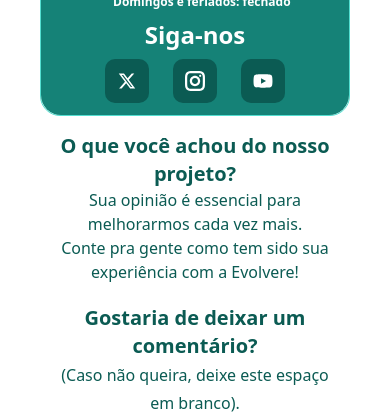
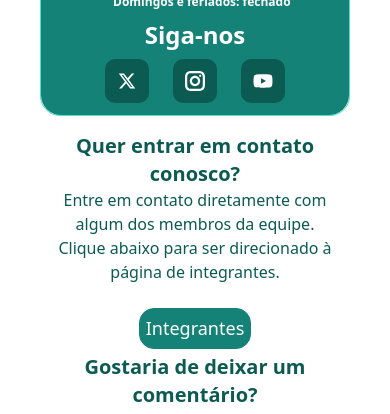
Before and after one commit to BSM-Global-Solution/evolvere, a React (Vite) app: page /contato in a window 390 px wide. Shown: the part 980-1394 px from the top of the page. Built offline with nearby package versions, Linux system fonts and the light colour scheme; a web font is replaced by a local one.

Commit message:
feat(Contato): adicionado, estilizado e feito a responsividade de um novo botão com funcionalidade de link para a pagina de integrantes, na pagina de contato.

```diff
--- a/src/routes/Contato/index.tsx
+++ b/src/routes/Contato/index.tsx
@@ -150,7 +150,7 @@ export default function Contato() {
           </div>
           <div
             className="bg-[var(--color-green-400)] rounded-[20px] flex flex-col items-center py-1
-                        sm:items-start md:mt-10 md:mb-3 lg:w-[40%] lg:mr-7 lg:mb-7 lg:py-3 xl:mr-9 xl:ml-9 xl:py-4 2xl:ml-14 2xl:mr-14 2xl:py-8 2xl:mt-14"
+                        sm:items-start md:mt-10 md:mb-3 md:mr-5 md:ml-5 lg:w-[40%] lg:mr-7 lg:mb-7 lg:py-3 xl:mr-9 xl:ml-9 xl:py-4 2xl:ml-14 2xl:mr-14 2xl:py-8 2xl:mt-14"
           >
             <h3 className="text-white text-2xl font-semibold flex px-4 lg:text-3xl xl:text-4xl 2xl:text-[40px]">
               Contato
@@ -209,12 +209,23 @@ export default function Contato() {
       </div>
       <section className="flex flex-col items-center text-center p-4">
         <h1 className="text-[var(--color-green-500)] font-bold text-xl lg:text-3xl xl:text-4xl 2xl:text-5xl 2xl:py-1">
-          O que você achou do nosso projeto?
+          Quer entrar em contato conosco?
         </h1>
         <p className="text-[var(--color-green-500)] text-[16px] pb-5 lg:text-xl xl:text-2xl xl:px-60 2xl:text-3xl 2xl:px-70 2xl:mt-2">
-          Sua opinião é essencial para melhorarmos cada vez mais. <br />
-          Conte pra gente como tem sido sua experiência com a Evolvere!
+          Entre em contato diretamente com algum dos membros da equipe. <br />
+          Clique abaixo para ser direcionado à página de integrantes.
         </p>
+        <div className="py-1">
+          <button
+            type="submit"
+            title="Clique aqui para seguir para a página de integrantes"
+            className="w-full border-1 border-[var(--color-green-400)] bg-[var(--color-green-400)] rounded-[15px] text-[18px] text-white flex gap-3 p-1.5
+            hover:bg-[#158277c0] hover:border-[#158277c0] hover:duration-300
+            sm:p-2 sm:mb-1 lg:p-3 lg:mt-1 xl:px-4 xl:py-3.5 xl:text-xl 2xl:text-2xl 2xl:p-4 2xl:items-center"
+          >
+            Integrantes
+          </button>
+        </div>
         <h2 className="text-[var(--color-green-500)] font-bold text-xl pb-3 lg:text-2xl xl:text-3xl 2xl:text-4xl">
           Gostaria de deixar um comentário? <br />
           <span className="font-normal text-[16px] lg:text-xl xl:text-[22px] 2xl:text-[26px]">
```
